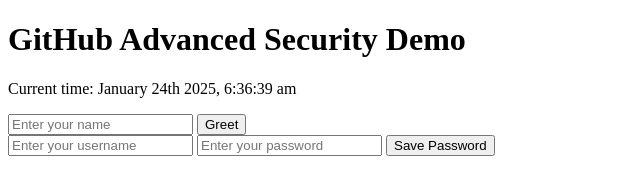
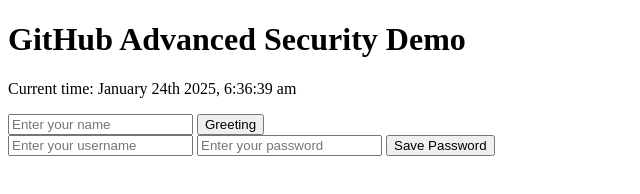
Before and after one commit to moulongzhang/moulongzhang.github.io, a website: page index.html in a window 1280 px wide. Shown: the full height of the page, 0-640 px from the left. Drawn offline with nearby package versions, Linux system fonts and the light colour scheme; no server answers.

Commit message:
Modify text message

```diff
--- a/index.html
+++ b/index.html
@@ -13,7 +13,7 @@
     <h1>GitHub Advanced Security Demo</h1>
     <p id="demo"></p>
     <input type="text" id="userInput" placeholder="Enter your name">
-    <button id="greetButton">Greet</button>
+    <button id="greetButton">Greeting</button>
     <div id="greeting"></div>
     <div>
         <input type="text" id="usernameInput" placeholder="Enter your username">
```
